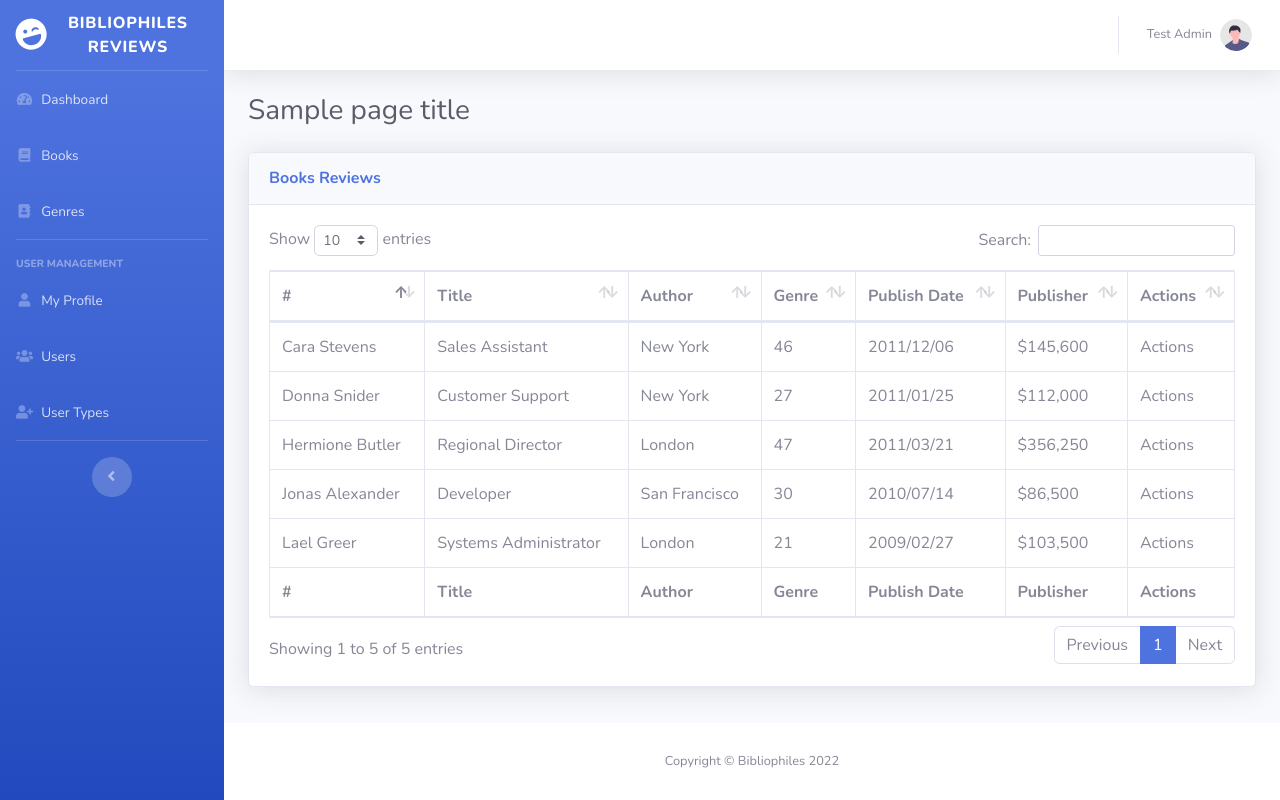
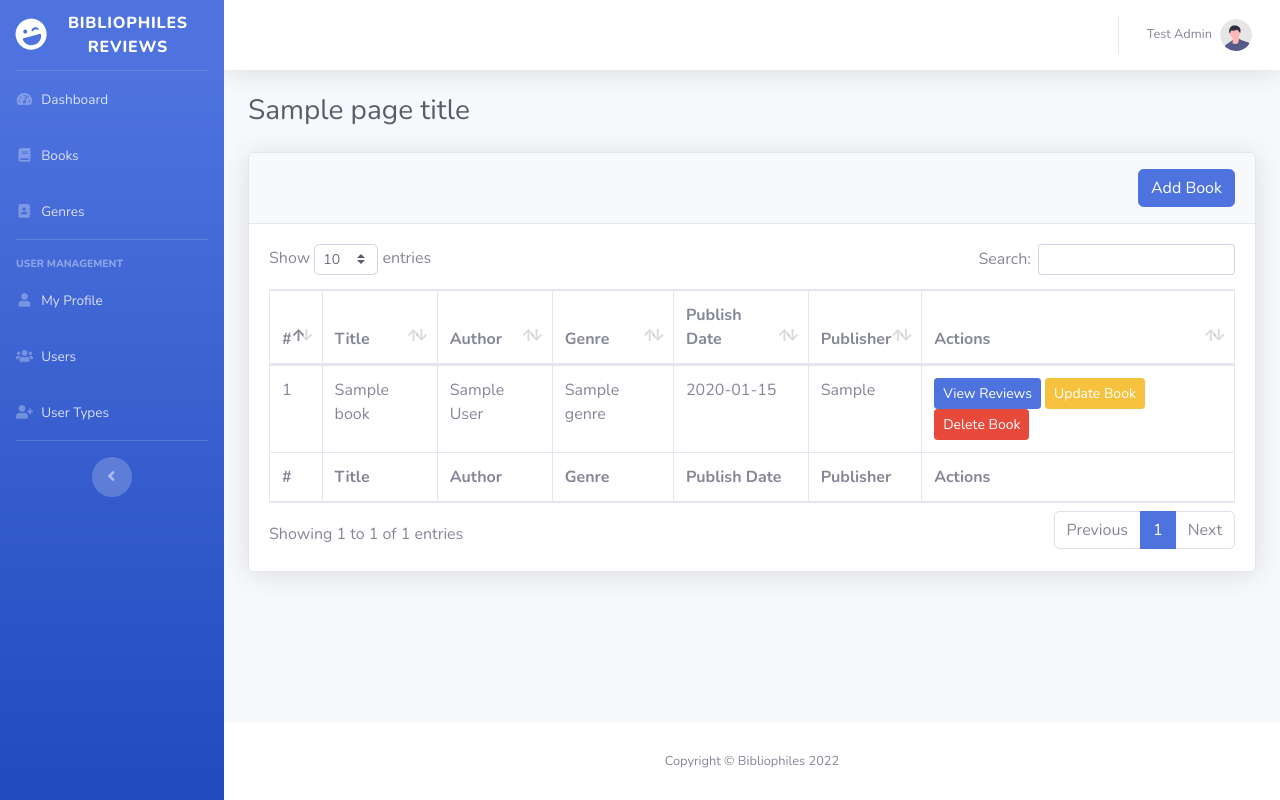
Before and after one commit to homemix/bibliophiles, a Flask app: template templates/books/index.html in a window 1280 px wide. Run offline with Flask 2, Linux system fonts and the light colour scheme; tables that the repository leaves empty hold one stand-in row (values such as "Sample post"); the template is opened without the code that fills it: values that come from a table or form of the project are taken from there, most other values are stand-ins (such as "Sample title", 1, 10 or a date in 2020); some libraries are stand-ins or nearby versions.

Commit message:
Add: read books from database

```diff
--- a/app.py
+++ b/app.py
@@ -2,7 +2,13 @@ from flask import Flask, render_template
 from dotenv import load_dotenv
 import os
 from models.database import db
-from models import Book, Genre, Review, User, UserType
+from models.Book import Book
+from models.Genre import Genre
+from models.User import User
+from models.Review import Review
+from models.UserType import UserType
+
+from blueprints.BooksBlueprint import books
 
 app = Flask(__name__)
 
@@ -19,17 +25,7 @@ app.config['SQLALCHEMY_TRACK_MODIFICATIONS'] = False
 db.app = app
 db.init_app(app)
 
-
-@app.route('/')
-def hello_world():
-    return render_template('base.html')
-
-
-@app.route('/books')
-def view_books():
-    page_title = 'Books'
-    return render_template('books/index.html', page_title=page_title)
-
+app.register_blueprint(books, url_prefix='/books')
 
 if __name__ == '__main__':
     app.run()
--- a/models/Book.py
+++ b/models/Book.py
@@ -24,4 +24,5 @@ class Book(db.Model):
         self.publisher = publisher
 
     def __repr__(self):
-        return "<Books %r>" % self.title, self.author, self.genre_id, self.published_date, self.publisher
+        """Books File representation"""
+        return vars(Book)
--- a/templates/books/index.html
+++ b/templates/books/index.html
@@ -2,7 +2,7 @@
 {% block pageContent %}
     <div class="card shadow mb-4">
         <div class="card-header py-3">
-            <h6 class="m-0 font-weight-bold text-primary">Books Reviews</h6>
+            <button style="float: right" class="btn btn-primary" data-toggle="modal" data-target="#addModal">Add Book</button>
         </div>
         <div class="card-body">
             <div class="table-responsive">
@@ -30,52 +30,24 @@
                     </tr>
                     </tfoot>
                     <tbody>
-
-                    <tr>
-                        <td>Cara Stevens</td>
-                        <td>Sales Assistant</td>
-                        <td>New York</td>
-                        <td>46</td>
-                        <td>2011/12/06</td>
-                        <td>$145,600</td>
-                        <td>Actions</td>
-                    </tr>
-                    <tr>
-                        <td>Hermione Butler</td>
-                        <td>Regional Director</td>
-                        <td>London</td>
-                        <td>47</td>
-                        <td>2011/03/21</td>
-                        <td>$356,250</td>
-                         <td>Actions</td>
-                    </tr>
-                    <tr>
-                        <td>Lael Greer</td>
-                        <td>Systems Administrator</td>
-                        <td>London</td>
-                        <td>21</td>
-                        <td>2009/02/27</td>
-                        <td>$103,500</td>
-                         <td>Actions</td>
-                    </tr>
-                    <tr>
-                        <td>Jonas Alexander</td>
-                        <td>Developer</td>
-                        <td>San Francisco</td>
-                        <td>30</td>
-                        <td>2010/07/14</td>
-                        <td>$86,500</td>
-                         <td>Actions</td>
-                    </tr>
-                    <tr>
-                        <td>Donna Snider</td>
-                        <td>Customer Support</td>
-                        <td>New York</td>
-                        <td>27</td>
-                        <td>2011/01/25</td>
-                        <td>$112,000</td>
-                         <td>Actions</td>
-                    </tr>
+                    {% for book in books %}
+                        <tr>
+                            <td>{{ book.id }}</td>
+                            <td>{{ book.title }}</td>
+                            <td>{{ book.author }}</td>
+                            <td>{{ book.genre.name }}</td>
+                            <td>{{ book.published_date }}</td>
+                            <td>{{ book.publisher }}</td>
+                            <td>
+                                <a href="" class="btn btn-primary btn-sm">View
+                                    Reviews</a>
+                                <a href=""
+                                   class="btn btn-warning btn-sm">Update Book</a>
+                                <a href=""
+                                   class="btn btn-danger btn-sm">Delete Book</a>
+                            </td>
+                        </tr>
+                    {% endfor %}
                     </tbody>
                 </table>
             </div>
```
Also changed, not shown: blueprints/BooksBlueprint.py (added, +13 -0 lines), blueprints/__init__.py (added).
